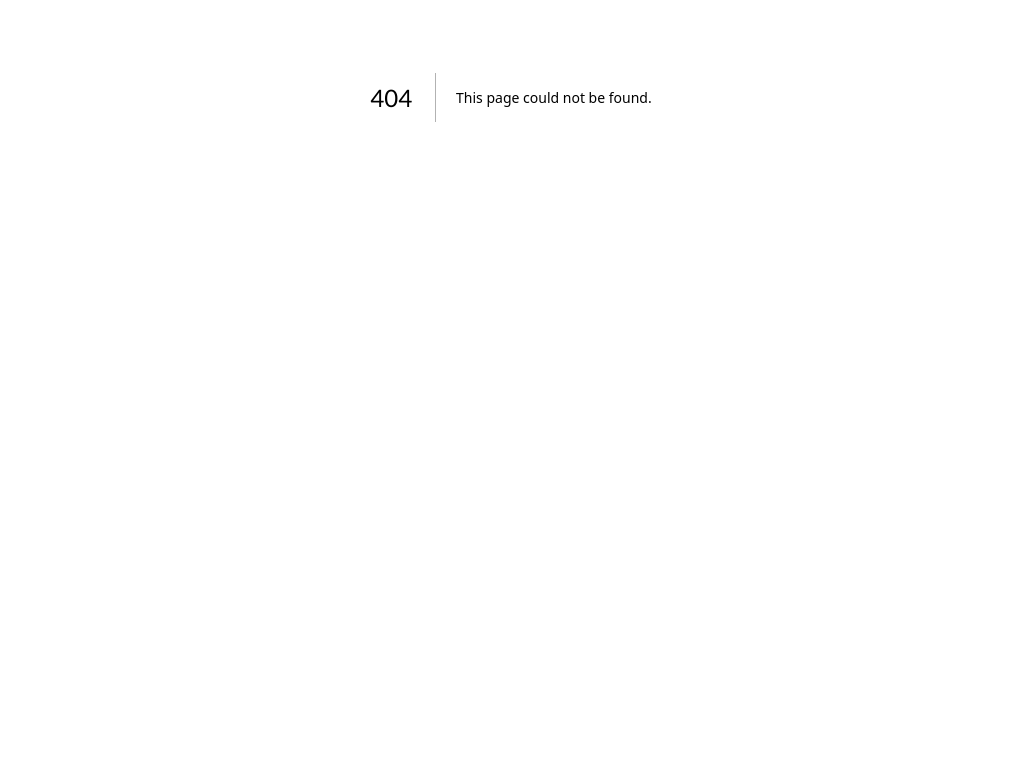
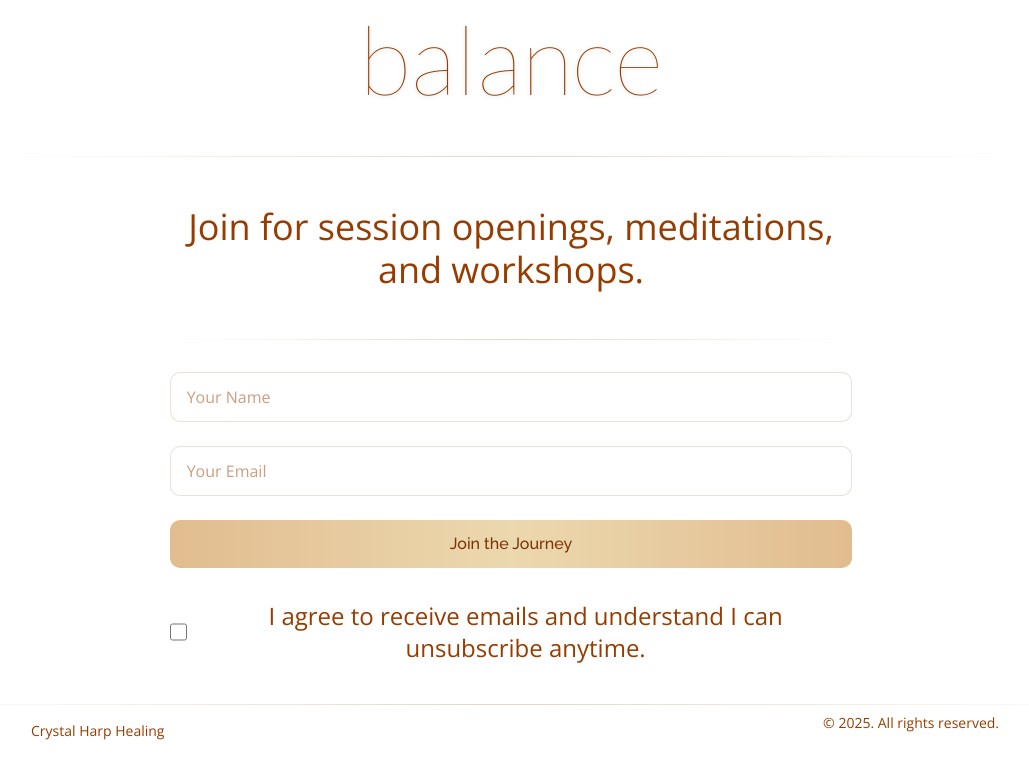
Before and after one commit to dedkola/harp-healing, a Next.js app: page /signup in a window 1280 px wide. Before the commit this address had no page. Shown: the part 375-1148 px from the top of the page, without its empty margins (129-1158 px from the left). Before the commit the page ends 872 px from the top, so only its background shows below. Built offline with nearby package versions, Linux system fonts and the light colour scheme.

Commit message:
add dashboard and signup

```diff
--- /dev/null
+++ b/app/dashboard/page.tsx
@@ -0,0 +1,21 @@
+import React from 'react'
+import { Footer } from '@/components/sections/Footer'
+import Image from 'next/image'
+
+export default function DashboardPage() {
+  return (
+    <main className="px-6">
+      <div className="mx-auto max-w-5xl">
+        <div className="h-px bg-gradient-to-r from-transparent via-[#c19a6b]/40 to-transparent mt-10" />
+
+        <h1 className="text-[2.2rem] sm:text-5xl md:text-7xl lg:text-8xl text-amber-800 mb-10 drop-shadow-sm !font-light md:!font-thin text-center my-8">
+          Dashboard of registered users
+        </h1>
+
+        <div className="h-px bg-gradient-to-r from-transparent via-[#c19a6b]/40 to-transparent mb-10" />
+      </div>
+
+      <Footer />
+    </main>
+  )
+}
--- /dev/null
+++ b/app/signup/page.tsx
@@ -0,0 +1,74 @@
+import React from 'react'
+import { Footer } from '@/components/sections/Footer'
+export default function ContactPage() {
+  return (
+    <main className="px-6">
+      {/* Constrain header to the same centered, padded container as the hero */}
+      <div className="mx-auto max-w-5xl">
+        <div className="h-px bg-gradient-to-r from-transparent via-[#c19a6b]/40 to-transparent mt-10"></div>
+
+        <h1 className="text-[2.2rem] sm:text-5xl md:text-7xl lg:text-8xl text-amber-800 mb-10 drop-shadow-sm !font-light md:!font-thin text-center my-8">
+          Experience calm, clarity, and nervous-system balance
+        </h1>
+
+        <div className="h-px bg-gradient-to-r from-transparent via-[#c19a6b]/40 to-transparent mb-10"></div>
+      </div>
+
+      <div className="max-w-5xl mx-auto flex flex-col md:flex-row items-center justify-center gap-8">
+        <div className="md:w-2/3 text-center text-amber-800 !font-thin space-y-4">
+          <h2 className="text-4xl text-amber-800 !font-thin pb-2 pt-2">
+            Join for session openings, meditations, and workshops.
+          </h2>
+          <div className="h-px bg-gradient-to-r from-transparent via-[#c19a6b]/40 to-transparent mt-10"></div>
+
+          {/* Signup Form */}
+          <form className="space-y-6 mt-8 mb-8">
+            <div>
+              <input
+                type="text"
+                name="name"
+                placeholder="Your Name"
+                required
+                className="w-full px-4 py-3 rounded-lg border border-[#c19a6b]/30 bg-white/50 text-amber-900 placeholder:text-amber-800/50 focus:outline-none focus:ring-2 focus:ring-[#c19a6b]/50 focus:border-transparent transition-all"
+              />
+            </div>
+
+            <div>
+              <input
+                type="email"
+                name="email"
+                placeholder="Your Email"
+                required
+                className="w-full px-4 py-3 rounded-lg border border-[#c19a6b]/30 bg-white/50 text-amber-900 placeholder:text-amber-800/50 focus:outline-none focus:ring-2 focus:ring-[#c19a6b]/50 focus:border-transparent transition-all"
+              />
+            </div>
+
+            <button
+              type="submit"
+              className="w-full px-6 py-3 bg-gradient-to-r from-[#e1bc8f] via-[#ecd8ae] to-[#e1bc8f] text-amber-900 font-medium rounded-lg hover:shadow-lg hover:scale-[1.02] transition-all duration-200"
+            >
+              Join the Journey
+            </button>
+          </form>
+
+          <div className="flex items-center justify-center gap-3 mt-6">
+            <input
+              type="checkbox"
+              id="email-consent"
+              name="consent"
+              required
+              className="w-5 h-5 rounded border-2 border-[#c19a6b]/50 bg-white/50 text-[#c19a6b] focus:ring-2 focus:ring-[#c19a6b]/50 focus:ring-offset-0 cursor-pointer transition-all checked:bg-[#c19a6b] checked:border-[#c19a6b] accent-[#c19a6b]"
+            />
+            <label
+              htmlFor="email-consent"
+              className="text-2xl !font-thin text-amber-800 cursor-pointer"
+            >
+              I agree to receive emails and understand I can unsubscribe anytime.
+            </label>
+          </div>
+        </div>
+      </div>
+      <Footer />
+    </main>
+  )
+}
--- a/tsconfig.json
+++ b/tsconfig.json
@@ -15,7 +15,7 @@
     "moduleResolution": "bundler",
     "resolveJsonModule": true,
     "isolatedModules": true,
-    "jsx": "react-jsx",
+    "jsx": "preserve",
     "incremental": true,
     "plugins": [
       {
@@ -36,7 +36,8 @@
     ".next/dev/types/**/*.ts",
     "**/*.mts",
     ".next\\dev/types/**/*.ts",
-    ".next\\dev/types/**/*.ts"
+    ".next\\dev/types/**/*.ts",
+    ".next\\dev/dev/types/**/*.ts"
   ],
   "exclude": [
     "node_modules"
```
Also changed, not shown: 2 other files (tests, documents, lock files or other folders).
